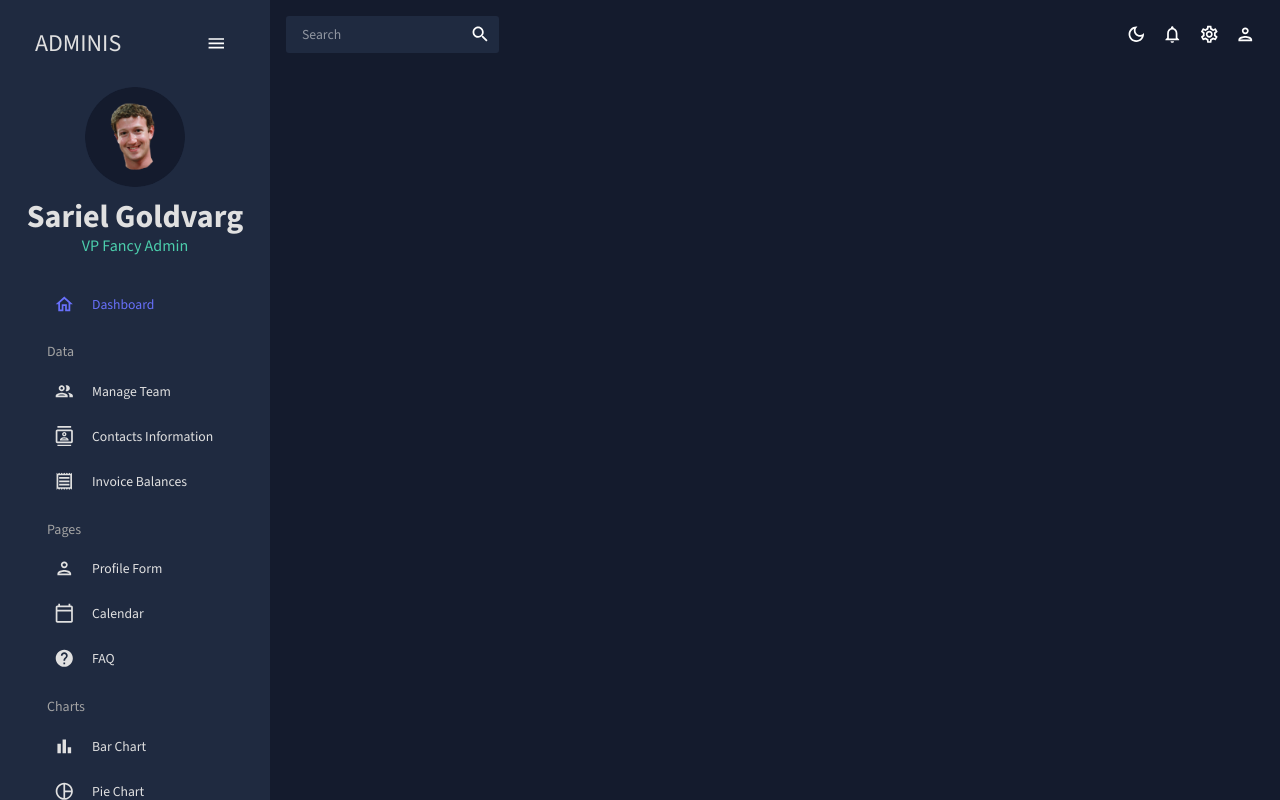
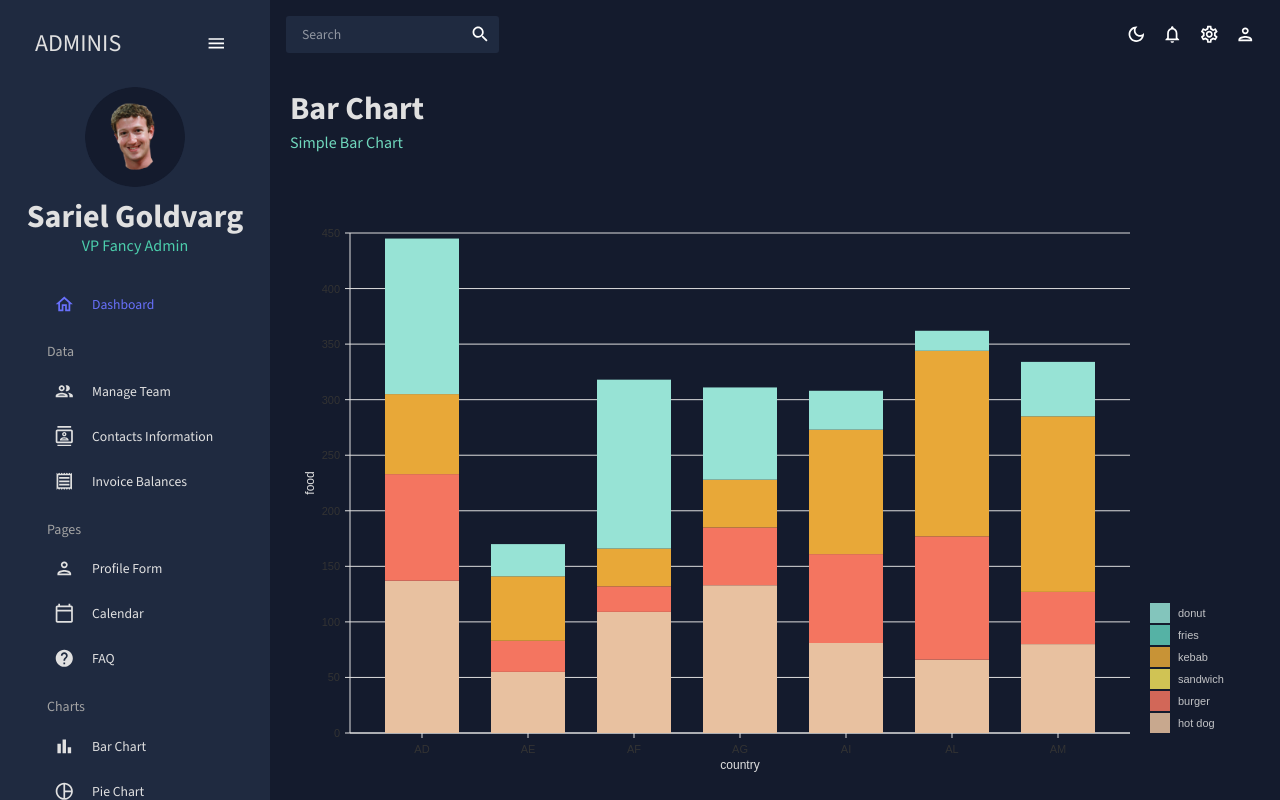
Before and after one commit to SRL-G/react-admin, a React (Create React App) app: page /bar in a window 1280 px wide. Built offline with nearby package versions, Linux system fonts and the light colour scheme.

Commit message:
Created Bar Chart Page

```diff
--- a/src/App.js
+++ b/src/App.js
@@ -10,7 +10,7 @@
 import Form from "./scenes/form";
 import Calendar from "./scenes/calendar";
 import FAQ from "./scenes/faq";
-// import Bar from "./scenes/bar";
+import Bar from "./scenes/bar";
 // import Line from "./scenes/line";
 // import Pie from "./scenes/pie";
 // import Geography from "./scenes/geography";
@@ -33,7 +33,7 @@
               <Route path="/form" element={<Form />} />
               <Route path="/calendar" element={<Calendar />} />
               <Route path="/faq" element={<FAQ />} />
-              {/* <Route path="/bar" element={<Bar />} /> */}
+              <Route path="/bar" element={<Bar />} />
               {/* <Route path="/pie" element={<Pie />} /> */}
               {/* <Route path="/line" element={<Line />} /> */}
 
--- /dev/null
+++ b/src/components/BarChart.jsx
@@ -0,0 +1,146 @@
+import { useTheme } from "@emotion/react";
+import { tokens } from "../theme";
+import { ResponsiveBar } from "@nivo/bar";
+import { mockBarData as data } from "../data/mockData";
+
+const BarChart = ({ isDashboard = false }) => {
+  const theme = useTheme();
+  const colors = tokens(theme.palette.mode);
+
+  return (
+    <ResponsiveBar
+      data={data}
+      theme={{
+        axis: {
+          domain: {
+            line: {
+              stroke: colors.grey[100],
+            },
+          },
+          legend: {
+            text: {
+              fill: colors.grey[100],
+            },
+          },
+          ticks: {
+            line: {
+              stroke: colors.grey[100],
+              strokeWidth: 1,
+            },
+            text: {
+              fil: colors.grey[100],
+            },
+          },
+        },
+        legends: {
+          text: {
+            fill: colors.grey[100],
+          },
+        },
+      }}
+      keys={["hot dog", "burger", "sandwich", "kebab", "fries", "donut"]}
+      indexBy="country"
+      margin={{ top: 50, right: 130, bottom: 50, left: 60 }}
+      padding={0.3}
+      valueScale={{ type: "linear" }}
+      indexScale={{ type: "band", round: true }}
+      colors={{ scheme: "nivo" }}
+      defs={[
+        {
+          id: "dots",
+          type: "patternDots",
+          background: "inherit",
+          color: "#38bcb2",
+          size: 4,
+          padding: 1,
+          stagger: true,
+        },
+        {
+          id: "lines",
+          type: "patternLines",
+          background: "inherit",
+          color: "#eed312",
+          rotation: -45,
+          lineWidth: 6,
+          spacing: 10,
+        },
+      ]}
+      fill={[
+        {
+          match: {
+            id: "fries",
+          },
+          id: "dots",
+        },
+        {
+          match: {
+            id: "sandwich",
+          },
+          id: "lines",
+        },
+      ]}
+      borderColor={{
+        from: "color",
+        modifiers: [["darker", 1.6]],
+      }}
+      axisTop={null}
+      axisRight={null}
+      axisBottom={{
+        tickSize: 5,
+        tickPadding: 5,
+        tickRotation: 0,
+        legend: isDashboard ? undefined : "country",
+        legendPosition: "middle",
+        legendOffset: 32,
+        truncateTickAt: 0,
+      }}
+      axisLeft={{
+        tickSize: 5,
+        tickPadding: 5,
+        tickRotation: 0,
+        legend: isDashboard ? undefined : "food",
+        legendPosition: "middle",
+        legendOffset: -40,
+        truncateTickAt: 0,
+      }}
+      enableLabel={false}
+      labelSkipWidth={5}
+      labelSkipHeight={12}
+      labelTextColor={{
+        from: "color",
+        modifiers: [["darker", 1.6]],
+      }}
+      legends={[
+        {
+          dataFrom: "keys",
+          anchor: "bottom-right",
+          direction: "column",
+          justify: false,
+          translateX: 120,
+          translateY: 0,
+          itemsSpacing: 2,
+          itemWidth: 100,
+          itemHeight: 20,
+          itemDirection: "left-to-right",
+          itemOpacity: 0.85,
+          symbolSize: 20,
+          effects: [
+            {
+              on: "hover",
+              style: {
+                itemOpacity: 1,
+              },
+            },
+          ],
+        },
+      ]}
+      role="application"
+      ariaLabel="Nivo bar chart demo"
+      barAriaLabel={(e) =>
+        e.id + ": " + e.formattedValue + " in country: " + e.indexValue
+      }
+    />
+  );
+};
+
+export default BarChart;
--- /dev/null
+++ b/src/scenes/bar/index.jsx
@@ -0,0 +1,16 @@
+import { Box } from "@mui/material";
+import Header from "../../components/Header";
+import BarChart from "../../components/BarChart";
+
+const Bar = () => {
+  return (
+    <Box m="20px">
+      <Header title="Bar Chart" subtitle="Simple Bar Chart" />
+      <Box height="75vh">
+        <BarChart />
+      </Box>
+    </Box>
+  );
+};
+
+export default Bar;
```
